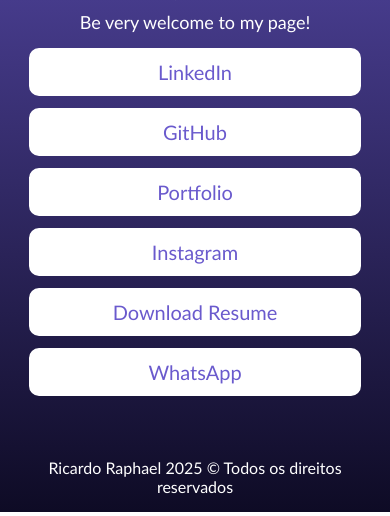
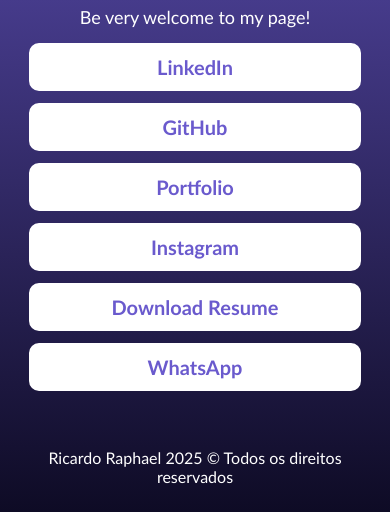
Before and after one commit to ricardoraphaeltech/Meu-Linktree, a plain HTML site: page index.html in a window 390 px wide. Shown: the part 332-848 px from the top of the page. Drawn offline with Linux system fonts and the light colour scheme.

Commit message:
alteracao no css

```diff
--- a/style.css
+++ b/style.css
@@ -50,6 +50,7 @@ p {
 .links-social {
     background-color: #fff;
     font-size: 20px;
+    font-weight: 600;
     border-radius: 10px;
     padding: 10px;
     display: block;
@@ -104,7 +105,7 @@ footer .copyright {
 
 @media screen and (max-width: 393px) {
     main {
-        padding: 30px 0;
+        padding: 25px 0;
     }
 }
 
```
